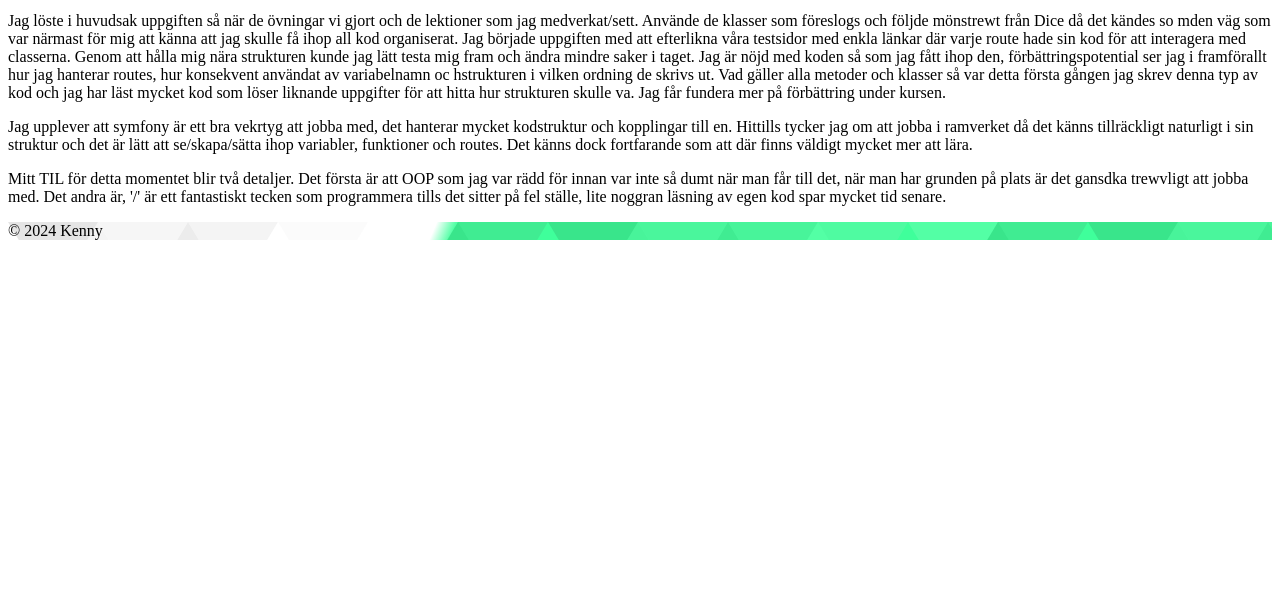
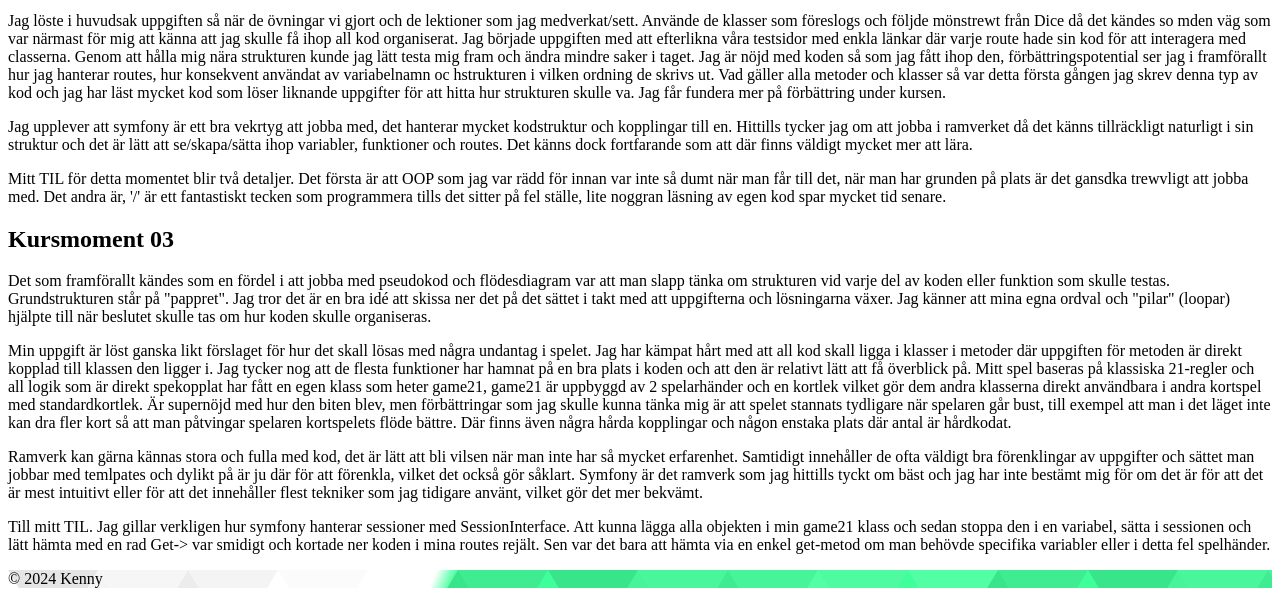
Before and after one commit to KenZan00/mvc, a Symfony app: template templates/report.html.twig in a window 1280 px wide. Shown: the part 1222-1826 px from the top of the page. Before the commit the page ends 1462 px from the top, so only its background shows below. Run offline with Twig, Linux system fonts and the light colour scheme; the template is opened without the code that fills it, so the values that code supplies are empty; some libraries are stand-ins or nearby versions.

Commit message:
Kmom03 report-text finished

```diff
--- a/templates/report.html.twig
+++ b/templates/report.html.twig
@@ -21,4 +21,12 @@
         <p>Jag upplever att symfony är ett bra vekrtyg att jobba med, det hanterar mycket kodstruktur och kopplingar till en. Hittills tycker jag om att jobba i ramverket då det känns tillräckligt naturligt i sin struktur och det är lätt att se/skapa/sätta ihop variabler, funktioner och routes. Det känns dock fortfarande som att där finns väldigt mycket mer att lära.</p>
         <p>Mitt TIL för detta momentet blir två detaljer. Det första är att OOP som jag var rädd för innan var inte så dumt när man får till det, när man har grunden på plats är det gansdka trewvligt att jobba med. Det andra är, '/' är ett fantastiskt tecken som programmera tills det sitter på fel ställe, lite noggran läsning av egen kod spar mycket tid senare. </p>
     </section>
+
+    <section id="kmom03">
+        <h2>Kursmoment 03</h2>
+        <p>Det som framförallt kändes som en fördel i att jobba med pseudokod och flödesdiagram var att man slapp tänka om strukturen vid varje del av koden eller funktion som skulle testas. Grundstrukturen står på "pappret". Jag tror det är en bra idé att skissa ner det på det sättet i takt med att uppgifterna och lösningarna växer. Jag känner att mina egna ordval och "pilar" (loopar) hjälpte till när beslutet skulle tas om hur koden skulle organiseras.</p>
+        <p>Min uppgift är löst ganska likt förslaget för hur det skall lösas med några undantag i spelet. Jag har kämpat hårt med att all kod skall ligga i klasser i metoder där uppgiften för metoden är direkt kopplad till klassen den ligger i. Jag tycker nog att de flesta funktioner har hamnat på en bra plats i koden och att den är relativt lätt att få överblick på. Mitt spel baseras på klassiska 21-regler och all logik som är direkt spekopplat har fått en egen klass som heter game21, game21 är uppbyggd av 2 spelarhänder och en kortlek vilket gör dem andra klasserna direkt användbara i andra kortspel med standardkortlek. Är supernöjd med hur den biten blev, men förbättringar som jag skulle kunna tänka mig är att spelet stannats tydligare när spelaren går bust, till exempel att man i det läget inte kan dra fler kort så att man påtvingar spelaren kortspelets flöde bättre. Där finns även några hårda kopplingar och någon enstaka plats där antal är hårdkodat.    </p>
+        <p>Ramverk kan gärna kännas stora och fulla med kod, det är lätt att bli vilsen när man inte har så mycket erfarenhet. Samtidigt innehåller de ofta väldigt bra förenklingar av uppgifter och sättet man jobbar med temlpates och dylikt på är ju där för att förenkla, vilket det också gör såklart. Symfony är det ramverk som jag hittills tyckt om bäst och jag har inte bestämt mig för om det är för att det är mest intuitivt eller för att det innehåller flest tekniker som jag tidigare använt, vilket gör det mer bekvämt.</p>
+        <p>Till mitt TIL. Jag gillar verkligen hur symfony hanterar sessioner med SessionInterface. Att kunna lägga alla objekten i min game21 klass och sedan stoppa den i en variabel, sätta i sessionen och lätt hämta med en rad Get-> var smidigt och kortade ner koden i mina routes rejält. Sen var det bara att hämta via en enkel get-metod om man behövde specifika variabler eller i detta fel spelhänder. </p>
+    </section>
 {% endblock %}
```
